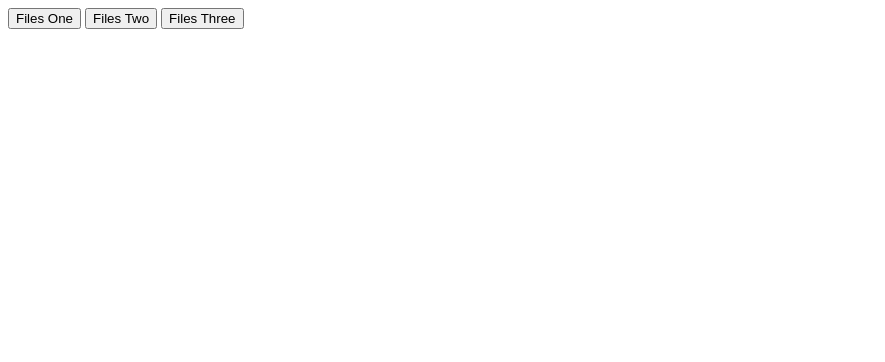
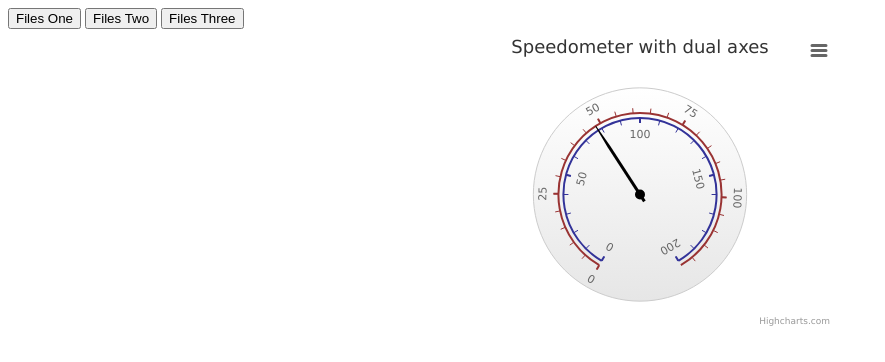
Before and after one commit to Madhuka/bandwidth-monitor-app, a website: page new.html in a window 1280 px wide. Shown: the whole page, without its empty margins (0-885 px from the left). Drawn offline with nearby package versions, Linux system fonts and the light colour scheme.

Commit message:
adding speedometer

```diff
--- a/new.html
+++ b/new.html
@@ -3,7 +3,115 @@
 
 <head>
     <meta http-equiv="content-type" content="text/html; charset=utf-8">
+    <script src="/node_modules/jquery/dist/jquery.js"></script>
+    <script src="/node_modules/highcharts/highcharts.js"></script>
+    <script src="/node_modules/highcharts/highcharts-more.js"></script>
+    <script src="/node_modules/highcharts/modules/exporting.js"></script>
+
     <script type="text/javascript">
+        $(function() {
+            var chart = new Highcharts.Chart({
+
+                    chart: {
+                        renderTo: 'container',
+                        type: 'gauge',
+                        alignTicks: false,
+                        plotBackgroundColor: null,
+                        plotBackgroundImage: null,
+                        plotBorderWidth: 0,
+                        plotShadow: false
+                    },
+
+                    title: {
+                        text: 'Speedometer with dual axes'
+                    },
+
+                    pane: {
+                        startAngle: -150,
+                        endAngle: 150
+                    },
+
+                    yAxis: [{
+                        min: 0,
+                        max: 200,
+                        lineColor: '#339',
+                        tickColor: '#339',
+                        minorTickColor: '#339',
+                        offset: -25,
+                        lineWidth: 2,
+                        labels: {
+                            distance: -20,
+                            rotation: 'auto'
+                        },
+                        tickLength: 5,
+                        minorTickLength: 5,
+                        endOnTick: false
+                    }, {
+                        min: 0,
+                        max: 124,
+                        tickPosition: 'outside',
+                        lineColor: '#933',
+                        lineWidth: 2,
+                        minorTickPosition: 'outside',
+                        tickColor: '#933',
+                        minorTickColor: '#933',
+                        tickLength: 5,
+                        minorTickLength: 5,
+                        labels: {
+                            distance: 12,
+                            rotation: 'auto'
+                        },
+                        offset: -20,
+                        endOnTick: false
+                    }],
+
+                    series: [{
+                        name: 'Speed',
+                        data: [80],
+                        dataLabels: {
+                            formatter: function() {
+                                var kmh = this.y,
+                                    mph = Math.round(kmh * 0.621);
+                                return '<span style="color:#339">' + kmh + ' km/h</span><br/>' +
+                                    '<span style="color:#933">' + mph + ' mph</span>';
+                            },
+                            backgroundColor: {
+                                linearGradient: {
+                                    x1: 0,
+                                    y1: 0,
+                                    x2: 0,
+                                    y2: 1
+                                },
+                                stops: [
+                                    [0, '#DDD'],
+                                    [1, '#FFF']
+                                ]
+                            }
+                        },
+                        tooltip: {
+                            valueSuffix: ' km/h'
+                        }
+                    }]
+
+                },
+                // Add some life
+                function(chart) {
+                    setInterval(function() {
+                        var point = chart.series[0].points[0],
+                            newVal, inc = Math.round((Math.random() - 0.5) * 20);
+
+                        newVal = point.y + inc;
+                        if (newVal < 0 || newVal > 200) {
+                            newVal = point.y - inc;
+                        }
+
+                        point.update(newVal);
+
+                    }, 3000);
+
+                });
+        });
+
         function test(filename) {
             console.log("----------My Speed - console ----------");
             var xhr = new XMLHttpRequest();
@@ -25,7 +133,14 @@
             }
 
             function printRecord(loaded, total, duration) {
-                console.log(loaded + ' bytes | ' + total + ' bytes | ' + Math.round((loaded / total) * 100) + '% Downloaded | ' + (loaded / (1048576)) / (duration / 1000) + ' MB/s| ');
+                speed = (loaded / (1048576)) / (duration / 1000);
+                console.log(loaded + ' bytes | ' + total + ' bytes | ' + Math.round((loaded / total) * 100) + '% Downloaded | ' + speed + ' MB/s| ');
+
+                chart = $('#container').highcharts();
+                point = chart.series[0].points[0];
+                point.update(Math.round(speed * 100) / 100);
+
+
             }
 
             function transferComplete(evt) {
@@ -42,7 +157,7 @@
     <button onclick="test('ZipFile.zip')">Files One</button>
     <button onclick="test('ZipFile1.zip')">Files Two</button>
     <button onclick="test('ZipFile2.zip')">Files Three</button>
-    <div id="console_div"></div>
+    <div id="container" style="width: 400px; height: 300px; margin: 0 auto"></div>
 </body>
 
 </html>
--- a/package.json
+++ b/package.json
@@ -10,6 +10,7 @@
     },
     "dependencies": {
         "jquery": "^2.2.1",
+        "highcharts": "^4.2.3",
         "font-awesome": "^4.5.0",
         "bootstrap": "^3.3.6",
         "mysql": "^2.5.4"
```
